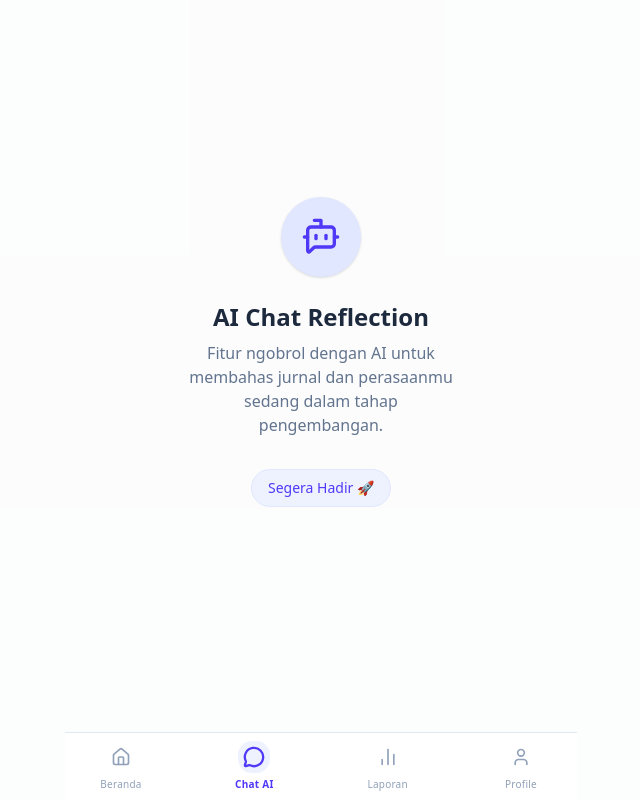
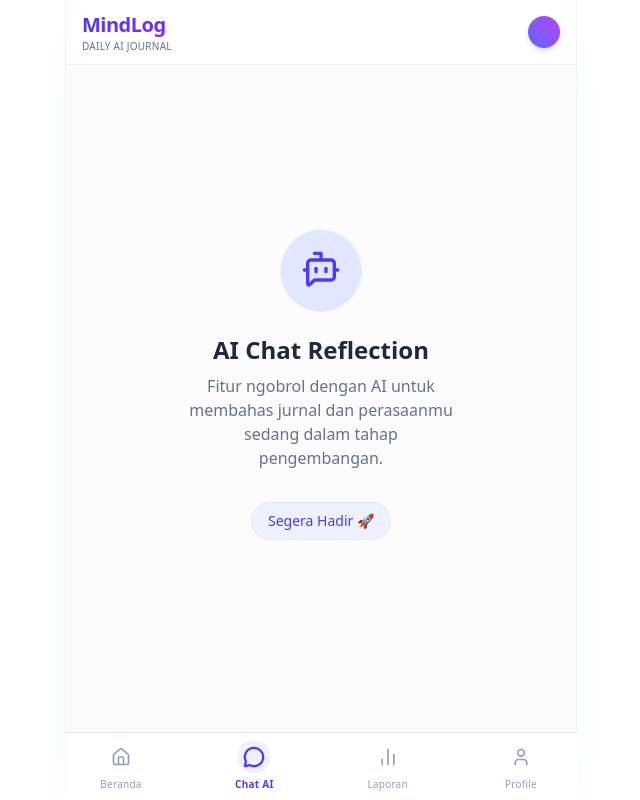
Before and after one commit to Alifian-Zulfaani/MindLog-AI, a Next.js app: page /chat in a window 1280 px wide. Shown: the whole page, without its empty margins (319-959 px from the left). Built offline with nearby package versions, Linux system fonts and the light colour scheme; no server answers.

Commit message:
feat: adjust style layout for all pages and remove redundant unused style

```diff
--- a/src/app/(dashboard)/chat/page.tsx
+++ b/src/app/(dashboard)/chat/page.tsx
@@ -2,8 +2,8 @@ import { BotMessageSquare } from "lucide-react";
 
 export default function ChatPage() {
   return (
-    <div className="min-h-screen bg-gray-50/50 pb-24 flex flex-col items-center justify-center selection:bg-indigo-100 selection:text-indigo-900">
-      <div className="mx-auto max-w-lg px-4 flex flex-col items-center text-center animate-in fade-in zoom-in duration-500">
+    <div className="flex-1 flex flex-col items-center justify-center selection:bg-indigo-100 selection:text-indigo-900 p-4">
+      <div className="flex flex-col items-center text-center animate-in fade-in zoom-in duration-500">
         <div className="h-20 w-20 bg-indigo-100 rounded-full flex items-center justify-center mb-6 text-indigo-600 shadow-sm">
           <BotMessageSquare className="h-10 w-10" />
         </div>
--- a/src/app/(dashboard)/dashboard/page.tsx
+++ b/src/app/(dashboard)/dashboard/page.tsx
@@ -4,8 +4,6 @@ import { db } from "@/db";
 import { entries } from "@/db/schema";
 import { eq, desc } from "drizzle-orm";
 import { BookHeart, Sparkles, TrendingUp } from "lucide-react";
-
-import { DashboardHeader } from "@/components/shared/DashboardHeader";
 import { CreateEntryForm } from "@/components/features/CreateEntryForm";
 import { JournalCard } from "@/components/features/JournalCard";
 import { MoodChart } from "@/components/features/MoodChart";
@@ -28,13 +26,10 @@ export default async function Dashboard() {
   const chartData = prepareChartData(journalEntries);
 
   return (
-    <div className="min-h-screen bg-gray-50/50 pb-24 selection:bg-indigo-100 selection:text-indigo-900">
-
-      {/* 1. HEADER */}
-      <DashboardHeader email={user.email} />
+    <div className="selection:bg-indigo-100 selection:text-indigo-900 flex-1 flex flex-col">
 
       {/* 2. MAIN CONTENT */}
-      <main className="mx-auto max-w-lg px-4 mt-8 space-y-10 animate-in fade-in duration-500 slide-in-from-bottom-4">
+      <main className="px-4 pt-6 pb-6 space-y-10 animate-in fade-in duration-500 slide-in-from-bottom-4 flex-1">
 
         {/* SECTION 1: INPUT FORM */}
         <section className="relative z-10">
--- a/src/app/(dashboard)/layout.tsx
+++ b/src/app/(dashboard)/layout.tsx
@@ -1,14 +1,22 @@
 import { BottomNav } from "@/components/shared/BottomNav";
+import { TopNav } from "@/components/shared/TopNav";
+import { createClient } from "@/lib/supabase/server";
 
-export default function DashboardLayout({
+export default async function DashboardLayout({
   children,
 }: {
   children: React.ReactNode;
 }) {
+  const supabase = await createClient();
+  const { data: { user } } = await supabase.auth.getUser();
+
   return (
-    <>
-      {children}
+    <div className="mx-auto w-full max-w-lg min-h-screen bg-gray-50/50 relative shadow-2xl shadow-slate-200/40 border-x border-slate-100 flex flex-col">
+      <TopNav email={user?.email} />
+      <div className="flex-1 flex flex-col pb-24">
+        {children}
+      </div>
       <BottomNav />
-    </>
+    </div>
   );
 }
--- a/src/app/(dashboard)/profile/page.tsx
+++ b/src/app/(dashboard)/profile/page.tsx
@@ -9,19 +9,17 @@ export default async function ProfilePage() {
   if (!user) redirect("/login");
 
   return (
-    <div className="min-h-screen bg-gray-50/50 pb-24 selection:bg-indigo-100 selection:text-indigo-900">
-      {/* Header Profile */}
-      <div className="bg-white border-b border-gray-200/60 pt-12 pb-6 px-4">
-        <div className="max-w-lg mx-auto flex flex-col items-center text-center">
-          <div className="h-20 w-20 rounded-full bg-linear-to-tr from-indigo-500 to-purple-500 text-white font-bold text-3xl shadow-lg flex items-center justify-center mb-4">
+    <div className="selection:bg-indigo-100 selection:text-indigo-900 flex-1 flex flex-col">
+      <main className="px-4 pt-6 pb-6 space-y-8 animate-in fade-in duration-500 slide-in-from-bottom-4 flex-1">
+
+        {/* Profile Info Section */}
+        <section className="flex flex-col items-center text-center relative z-10">
+          <div className="h-24 w-24 rounded-full bg-linear-to-tr from-indigo-500 to-purple-500 text-white font-bold text-4xl shadow-xl flex items-center justify-center mb-4 ring-4 ring-white">
             {user.email?.charAt(0).toUpperCase()}
           </div>
-          <h1 className="text-xl font-bold text-slate-800">Profil Kamu</h1>
-          <p className="text-sm text-slate-500">{user.email}</p>
-        </div>
-      </div>
-
-      <main className="mx-auto max-w-lg px-4 mt-6 space-y-6 animate-in fade-in duration-500 slide-in-from-bottom-4">
+          <h1 className="text-2xl font-extrabold text-slate-800 tracking-tight">Profil Kamu</h1>
+          <p className="text-sm font-medium text-slate-500 mt-1">{user.email}</p>
+        </section>
 
         {/* Settings List */}
         <section className="bg-white rounded-3xl border border-slate-100 shadow-sm overflow-hidden">
@@ -73,7 +71,7 @@ export default async function ProfilePage() {
           <form action={signOutAction}>
             <button
               type="submit"
-              className="w-full py-4 bg-white border border-red-100 rounded-3xl shadow-sm flex items-center justify-center gap-2 text-red-600 font-semibold hover:bg-red-50 transition-colors"
+              className="w-full py-4 bg-white border border-red-100 rounded-3xl shadow-sm flex items-center justify-center gap-2 text-red-600 font-bold hover:bg-red-50 hover:border-red-200 transition-all active:scale-[0.98]"
             >
               <LogOut className="h-5 w-5" />
               Keluar Akun
--- a/src/app/(dashboard)/report/page.tsx
+++ b/src/app/(dashboard)/report/page.tsx
@@ -2,8 +2,8 @@ import { BarChart3 } from "lucide-react";
 
 export default function ReportPage() {
   return (
-    <div className="min-h-screen bg-gray-50/50 pb-24 flex flex-col items-center justify-center selection:bg-indigo-100 selection:text-indigo-900">
-      <div className="mx-auto max-w-lg px-4 flex flex-col items-center text-center animate-in fade-in zoom-in duration-500">
+    <div className="flex-1 flex flex-col items-center justify-center selection:bg-indigo-100 selection:text-indigo-900 p-4">
+      <div className="flex flex-col items-center text-center animate-in fade-in zoom-in duration-500">
         <div className="h-20 w-20 bg-amber-100 rounded-full flex items-center justify-center mb-6 text-amber-600 shadow-sm">
           <BarChart3 className="h-10 w-10" />
         </div>
--- a/src/components/shared/DashboardHeader.tsx
+++ b/src/components/shared/TopNav.tsx
@@ -1,17 +1,17 @@
 import { UserNav } from "@/components/shared/UserNav";
 
-interface DashboardHeaderProps {
+interface TopNavProps {
   email: string | undefined;
 }
 
 /**
- * Header sticky untuk halaman dashboard.
+ * Header sticky untuk halaman dashboard dan menu lainnya.
  * Menampilkan logo aplikasi dan dropdown navigasi user.
  */
-export function DashboardHeader({ email }: DashboardHeaderProps) {
+export function TopNav({ email }: TopNavProps) {
   return (
-    <nav className="sticky top-0 z-40 w-full border-b border-gray-200/60 bg-white/80 backdrop-blur-md transition-all supports-backdrop-filter:bg-white/60">
-      <div className="mx-auto flex h-16 max-w-lg items-center justify-between px-4">
+    <nav className="sticky top-0 z-40 mx-auto w-full max-w-lg border-b border-gray-200/60 bg-white/80 backdrop-blur-md transition-all supports-backdrop-filter:bg-white/60">
+      <div className="flex h-16 items-center justify-between px-4">
         <div>
           <h1 className="text-xl font-extrabold tracking-tight bg-linear-to-r from-indigo-600 to-violet-600 bg-clip-text text-transparent">
             MindLog
```
